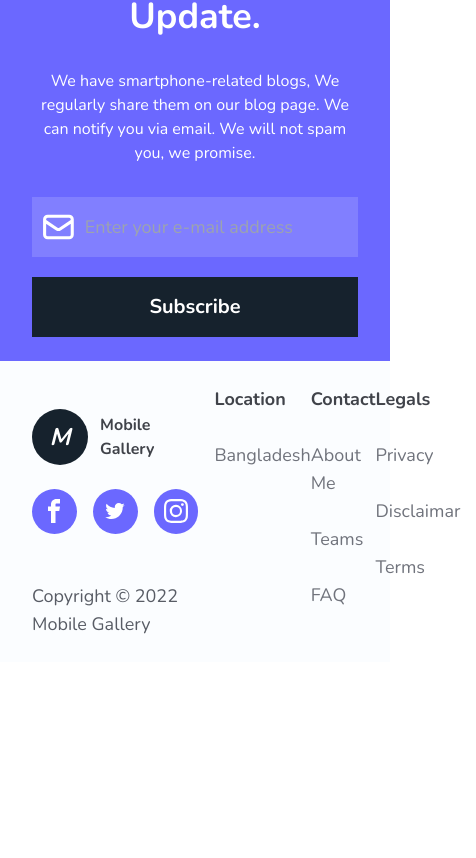
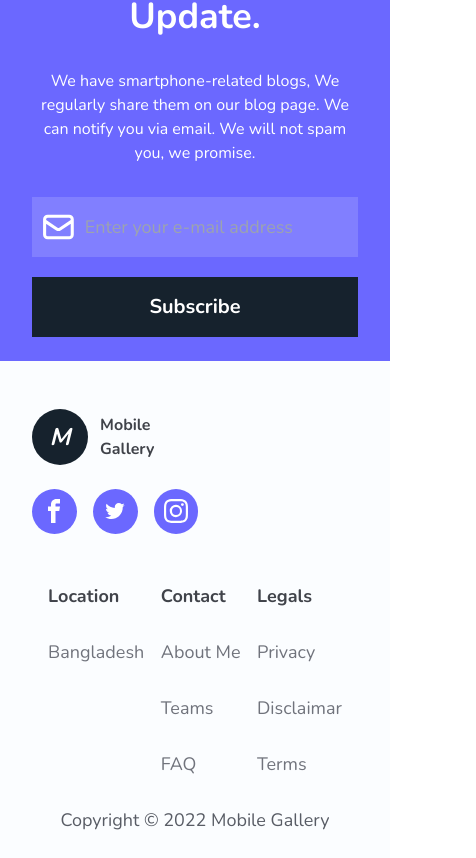
Before and after one commit to firasel/Mobile-Gallery, a React (Vite) app: page / in a window 390 px wide. Shown: the part 4824-5682 px from the top of the page, 476 px wide, since content can reach past the window. Before the commit the page ends 5486 px from the top, so only its background shows below. Built offline with nearby package versions, Linux system fonts and the light colour scheme.

Commit message:
Footer section responsive done

```diff
--- a/src/Components/Footer/Footer.jsx
+++ b/src/Components/Footer/Footer.jsx
@@ -24,8 +24,8 @@ const Footer = () => {
 
   return (
     <div className="container w-full mx-auto py-6 md:py-14 font-[Nunito]">
-      <div className="flex items-start justify-between">
-        <div className="w-full">
+      <div className="md:flex items-start justify-between">
+        <div className="w-full mb-6 md:mb-0">
           <div className="w-fit flex items-center">
             <div className="my-6 mr-3 py-3 px-[1.1rem] rounded-full bg-[#16222D] text-white font-semibold text-2xl italic">
               M
@@ -46,7 +46,7 @@ const Footer = () => {
               </div>
             ))}
           </div>
-          <p className="text-[#585C65] text-lg">
+          <p className="text-[#585C65] text-lg hidden md:block">
             Copyright © 2022 Mobile Gallery
           </p>
         </div>
@@ -64,6 +64,9 @@ const Footer = () => {
             </div>
           ))}
         </div>
+        <p className="text-[#585C65] text-lg text-center block md:hidden">
+          Copyright © 2022 Mobile Gallery
+        </p>
       </div>
     </div>
   );
```
